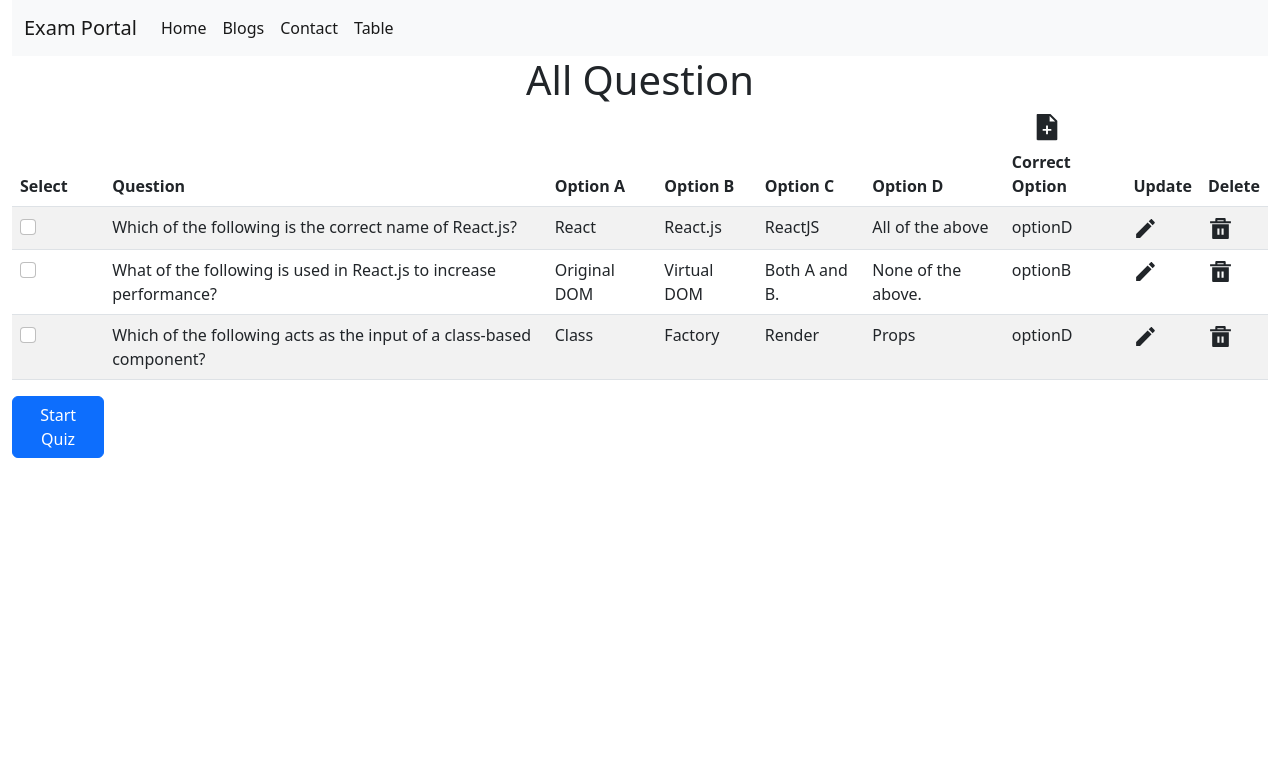
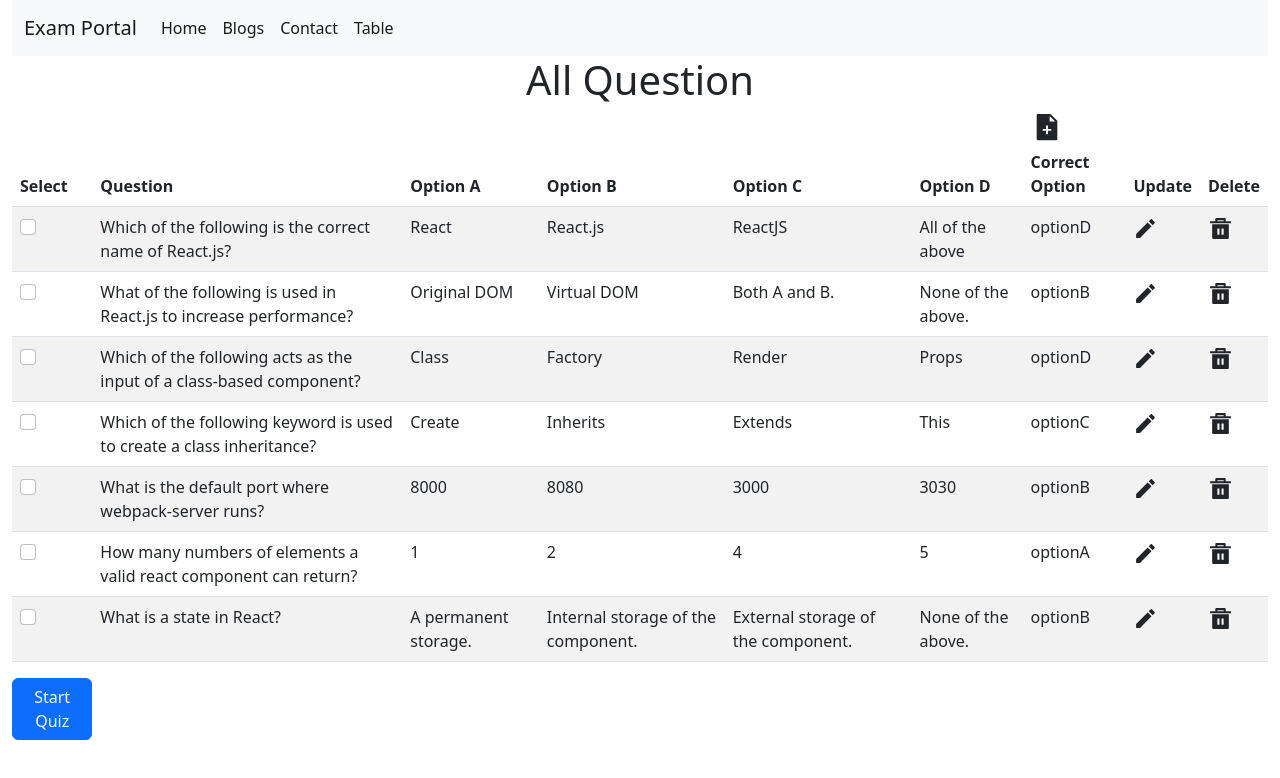
Before and after one commit to piyushpatil614/exam_learn, a React (Create React App) app: page /table in a window 1280 px wide. Shown: the top 778 px of the page. Built offline with nearby package versions, Linux system fonts and the light colour scheme.

Commit message:
All working 1/9/2023
Night

```diff
--- a/src/components/Blogs.js
+++ b/src/components/Blogs.js
@@ -6,7 +6,7 @@ export default function Blogs() {
   return (
     <div>
       Blogs
-     <Quiz/>
+
     </div>
   )
 }
--- a/src/components/Contact.js
+++ b/src/components/Contact.js
@@ -1,7 +1,9 @@
 import React from 'react';
-import {AiOutlineGithub} from 'react-icons/ai'
+import {AiOutlineGithub,AiOutlineMail} from 'react-icons/ai'
 import {BsYoutube} from 'react-icons/bs'
 import {SiUpwork,SiFiverr} from 'react-icons/si'
+import {IoLogoWhatsapp} from 'react-icons/io'
+
 import Image from "react-bootstrap/Image";
 export default function Contact() {
   return (
@@ -18,31 +20,37 @@ export default function Contact() {
         allowfullscreen
       ></iframe> */}
     </div>
-<div id="contact" class="content-section">
-  <div class="container">
-    <div class="row">
-      <div class="col-md-12">
+<div id="contact" className="content-section my-5">
+  <div className="container">
+    <div className="row">
+      <div className="col-md-12">
         <h1>Contact</h1>
       </div>
     </div>
-    <div class="row">
-      <div class="col-md-4">
-        <p>Get in touch with me on social media!</p>
+    <div className="row">
+      <div className="col-md-4">
+        <p>Get in touch with me for any help!</p>
         <p>I'd be happy to connect with you to discuss web development, Free Code Camp, or anything else.</p>
       </div>
-      <div class="col-md-8">
-        <div class="row">
-          <div class="col-sm-6 contact-button">
-            <a class="btn btn-default btn-lg btn-block" href="https://github.com/piyushpatil614" target="_blank"><i class="fa fa-github fa-2x"></i>Github <AiOutlineGithub size={35}/></a>
+      <div className="col-md-8">
+        <div className="row">
+          <div className="col-sm-6 contact-button">
+            <a className="btn btn-default btn-lg btn-block" href="https://github.com/piyushpatil614" target="_blank"><i className="fa fa-github fa-2x"></i>Github <AiOutlineGithub size={35}/></a>
           </div>
-          <div class="col-sm-6 contact-button">
-            <a class="btn btn-default btn-lg btn-block" href="https://www.youtube.com/@adamantine5341"><i class="fa fa-fire fa-2x" target="_blank"></i> Youtube <BsYoutube size={35}/></a>
+          <div className="col-sm-6 contact-button">
+            <a className="btn btn-default btn-lg btn-block" href="https://www.youtube.com/@adamantine5341"><i className="fa fa-fire fa-2x" target="_blank"></i> Youtube <BsYoutube size={35}/></a>
           </div>
-          <div class="col-sm-6 contact-button">
-            <a class="btn btn-default btn-lg btn-block" href="https://www.linkedin.com/in/coreyalanwhite"><i class="fa fa-linkedin fa-2x"></i> Upwork <SiUpwork size={35}/></a>
+          <div className="col-sm-6 contact-button">
+            <a className="btn btn-default btn-lg btn-block" href="https://www.linkedin.com/in/coreyalanwhite"><i className="fa fa-linkedin fa-2x"></i> Upwork <SiUpwork size={35}/></a>
           </div>
-          <div class="col-sm-6 contact-button">
-            <a class="btn btn-default btn-lg btn-block" href="https://twitter.com/corey_a_white/"><i class="fa fa-twitter fa-2x"></i> Fiver <SiFiverr size={35}/> </a>
+          <div className="col-sm-6 contact-button">
+            <a className="btn btn-default btn-lg btn-block" href="https://twitter.com/corey_a_white/"><i className="fa fa-twitter fa-2x"></i> Fiver <SiFiverr size={35}/> </a>
+          </div>
+          <div className="col-sm-12 contact-button">
+            <a className="btn btn-default btn-lg btn-block" href="https://www.linkedin.com/in/coreyalanwhite"><i className="fa fa-linkedin fa-2x"></i> +91-9158071351  <IoLogoWhatsapp size={35}/></a>
+          </div>
+          <div className="col-sm-12 contact-button">
+            <a className="btn btn-default btn-lg btn-block" href="https://twitter.com/corey_a_white/"><i className="fa fa-twitter fa-2x"></i> piyushpatil6140@gmail.com <AiOutlineMail size={35}/> </a>
           </div>
         </div>
       </div>
--- a/src/data/question.json
+++ b/src/data/question.json
@@ -25,5 +25,41 @@
         "optionC":"Render",
         "optionD":"Props",
         "correct":"optionD"
+    },
+    {
+        "id":3,
+        "question":"Which of the following keyword is used to create a class inheritance?",
+        "optionA":"Create",
+        "optionB":"Inherits",
+        "optionC":"Extends",
+        "optionD":"This",
+        "correct":"optionC"
+    },
+    {
+        "id":4,
+        "question":"What is the default port where webpack-server runs?",
+        "optionA":"8000",
+        "optionB":"8080",
+        "optionC":"3000",
+        "optionD":"3030",
+        "correct":"optionB"
+    },
+    {
+        "id":5,
+        "question":"How many numbers of elements a valid react component can return?",
+        "optionA":"1",
+        "optionB":"2",
+        "optionC":"4",
+        "optionD":"5",
+        "correct":"optionA"
+    },
+    {
+        "id":6,
+        "question":"What is a state in React?",
+        "optionA":"A permanent storage.",
+        "optionB":"Internal storage of the component.",
+        "optionC":"External storage of the component.",
+        "optionD":"None of the above.",
+        "correct":"optionB"
     }
 ]
```
